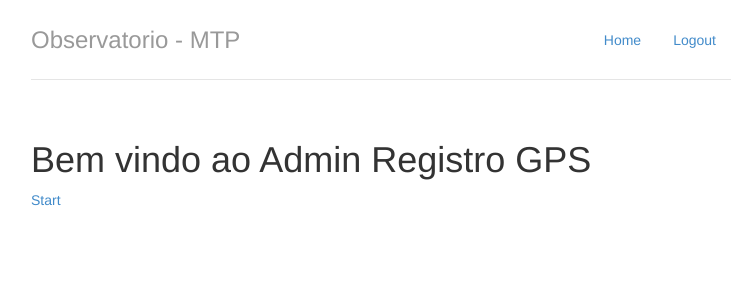
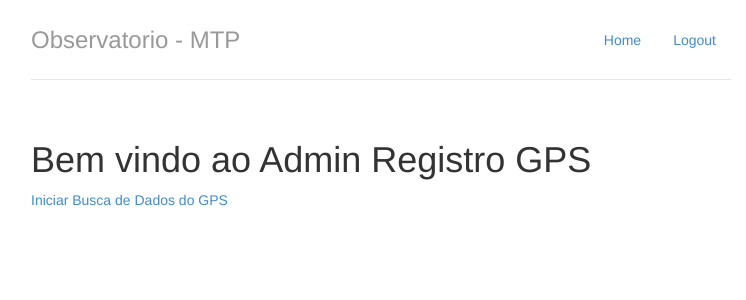
Before and after one commit to Agamenonrs/obs-mtp_v2, a Django app: page /client_rest/ in a window 1280 px wide. Shown: the top 300 px of the page, without its empty margins (259-1005 px from the left). Run offline with Django 3.2, Linux system fonts and the light colour scheme.

Commit message:
Refacotry

```diff
--- a/obs_mtp/client_rest/templates/index.html
+++ b/obs_mtp/client_rest/templates/index.html
@@ -4,7 +4,7 @@
 
 <h1>Bem vindo ao Admin Registro GPS</h1>
 <div>
-<a href="/client_rest/1/">Start</a>
+<a href="/client_rest/buscar_dados/">Iniciar Busca de Dados do GPS</a>
 
 </div>
 
--- a/obs_mtp/client_rest/urls.py
+++ b/obs_mtp/client_rest/urls.py
@@ -4,5 +4,5 @@ from . import views
 
 urlpatterns = [
     path('', views.index, name='index'),
-    path('<int:question_id>/', views.client,  name='client'),
+    path('buscar_dados/', views.buscar_dados,  name='buscar_dados'),
 ]
--- a/obs_mtp/client_rest/views.py
+++ b/obs_mtp/client_rest/views.py
@@ -18,7 +18,7 @@ client = MongoClient('mongodb://mongodb:27017')
 #Definine o database a ser utilizado
 db = client.obs_mtp
 
-def client(request, question_id):
+def buscar_dados(request):
 	print('=====================')
 	iniciar_processo()
 	return render(request, 'sucesso.html')
```
